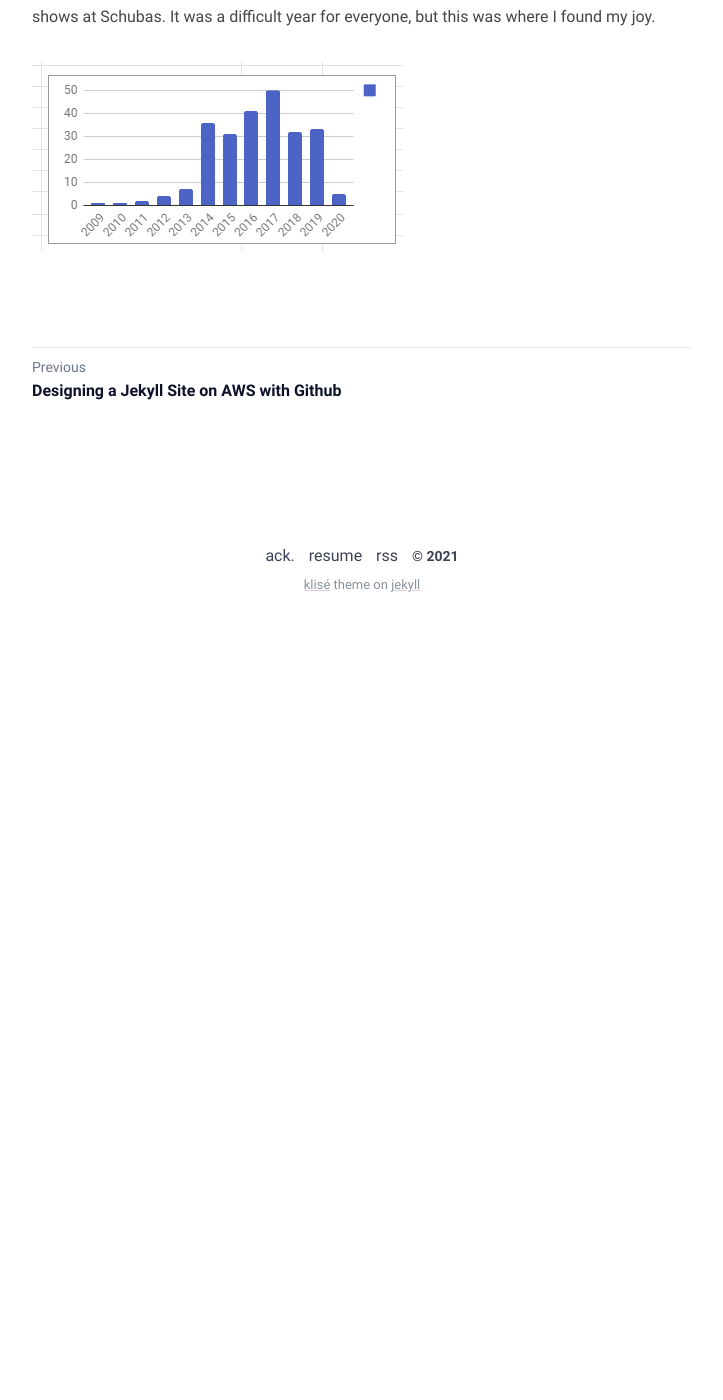
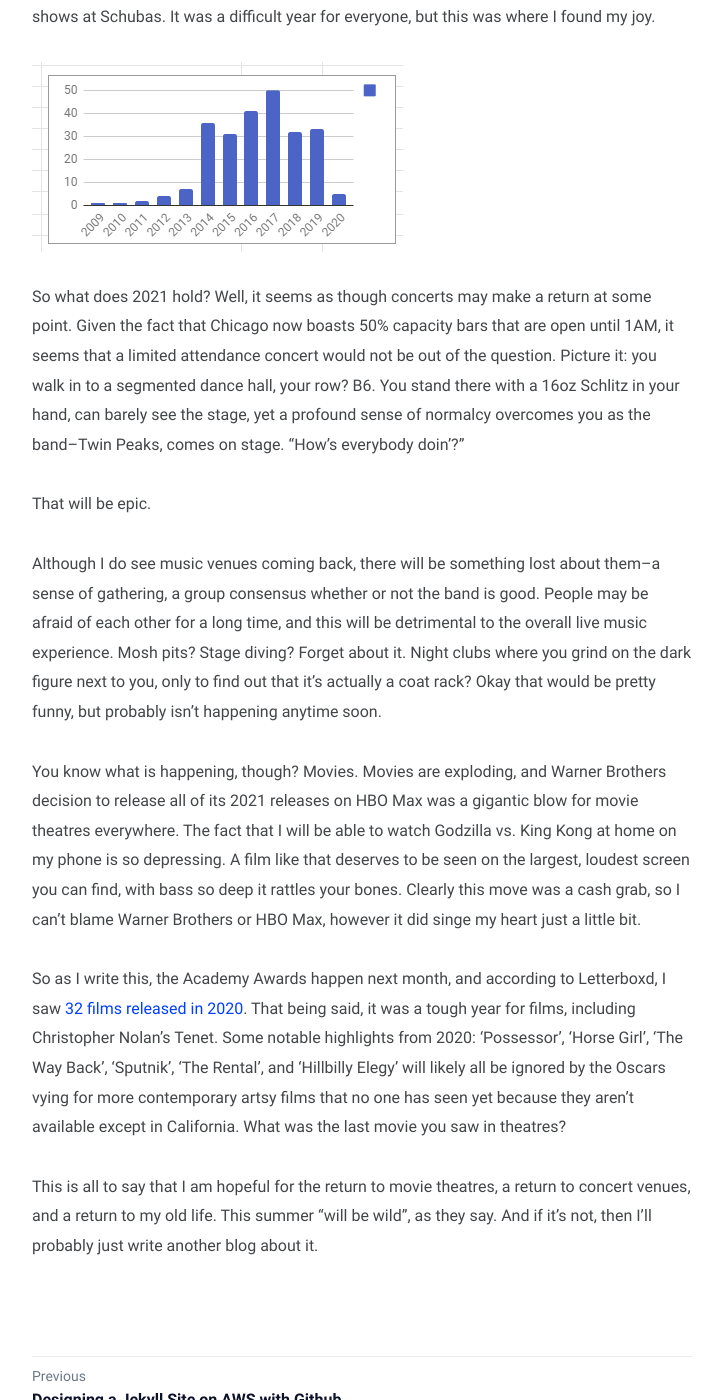
Before and after one commit to jeremyber/jeremyber.com, a Jekyll site: the page built from _posts/2021-03-01-i-miss-live-music.md, in a window 1280 px wide and 1400 px high, scrolled down 939 px. Shown: the whole window, without its empty margins (278-1001 px from the left). Built offline with Jekyll 4.4.1, drawn with Linux system fonts in a browser that asks for light colours; before the commit the page ends 1569 px from its top, so only the background shows below that.

Commit message:
new blog post

```diff
--- a/_posts/2021-03-01-i-miss-live-music.md
+++ b/_posts/2021-03-01-i-miss-live-music.md
@@ -13,3 +13,16 @@ So I'm kind of peculiar, and I like to track all the shows I go to--below you'll
 
 
 ![Bar chart of live music per year](/assets/img/bar-chart-by-year.png)
+
+
+So what does 2021 hold? Well, it seems as though concerts may make a return at some point. Given the fact that Chicago now boasts 50% capacity bars that are open until 1AM, it seems that a limited attendance concert would not be out of the question. Picture it: you walk in to a segmented dance hall, your row? B6. You stand there with a 16oz Schlitz in your hand, can barely see the stage, yet a profound sense of normalcy overcomes you as the band--Twin Peaks, comes on stage. "How's everybody doin'?"
+
+That will be epic.
+
+Although I do see music venues coming back, there will be something lost about them--a sense of gathering, a group consensus whether or not the band is good. People may be afraid of each other for a long time, and this will be detrimental to the overall live music experience. Mosh pits? Stage diving? Forget about it. Night clubs where you grind on the dark figure next to you, only to find out that it's actually a coat rack? Okay that would be pretty funny, but probably isn't happening anytime soon.
+
+You know what is happening, though? Movies. Movies are exploding, and Warner Brothers decision to release all of its 2021 releases on HBO Max was a gigantic blow for movie theatres everywhere. The fact that I will be able to watch Godzilla vs. King Kong at home on my phone is so depressing. A film like that deserves to be seen on the largest, loudest screen you can find, with bass so deep it rattles your bones. Clearly this move was a cash grab, so I can't blame Warner Brothers or HBO Max, however it did singe my heart just a little bit.
+
+So as I write this, the Academy Awards happen next month, and according to Letterboxd, I saw [32 films released in 2020](https://letterboxd.com/beramiah/films/year/2020/). That being said, it was a tough year for films, including Christopher Nolan's Tenet. Some notable highlights from 2020: 'Possessor', 'Horse Girl', 'The Way Back', 'Sputnik', 'The Rental', and 'Hillbilly Elegy' will likely all be ignored by the Oscars vying for more contemporary artsy films that no one has seen yet because they aren't available except in California. What was the last movie you saw in theatres?
+
+This is all to say that I am hopeful for the return to movie theatres, a return to concert venues, and a return to my old life. This summer "will be wild", as they say. And if it's not, then I'll probably just write another blog about it.
```
